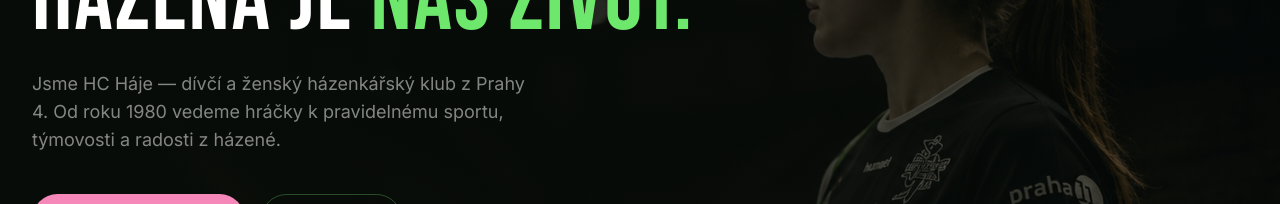
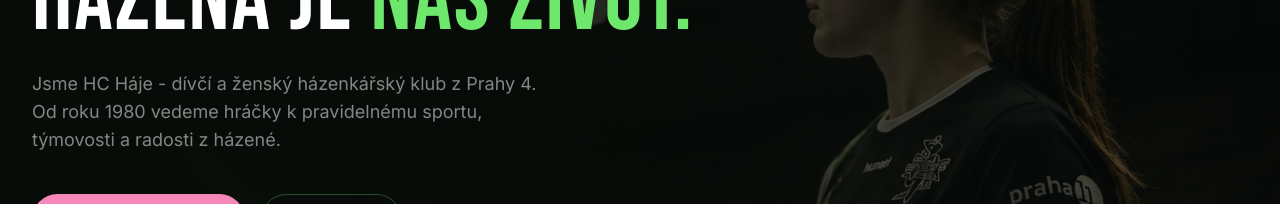
Before and after one commit to jakub245/hchaje-web, a React (Vite) app: page / in a window 1280 px wide. Shown: the part 237-441 px from the top of the page. Built offline with nearby package versions, Linux system fonts and the light colour scheme; no server answers.

Commit message:
Fix typo in club description text

```diff
--- a/src/app/pages/Home.tsx
+++ b/src/app/pages/Home.tsx
@@ -193,7 +193,7 @@ function Hero() {
             </h1>
 
             <p className="home-hero-copy text-white/50 text-lg mb-10 max-w-lg" style={{ fontFamily: inter }}>
-              {nbspShortWords("Jsme HC Háje — dívčí a ženský házenkářský klub z Prahy 4. Od roku 1980 vedeme hráčky k pravidelnému sportu, týmovosti a radosti z házené.")}
+              {nbspShortWords("Jsme HC Háje - dívčí a ženský házenkářský klub z Prahy 4. Od roku 1980 vedeme hráčky k pravidelnému sportu, týmovosti a radosti z házené.")}
             </p>
 
             <div className="home-hero-cta flex flex-wrap gap-4">
```
